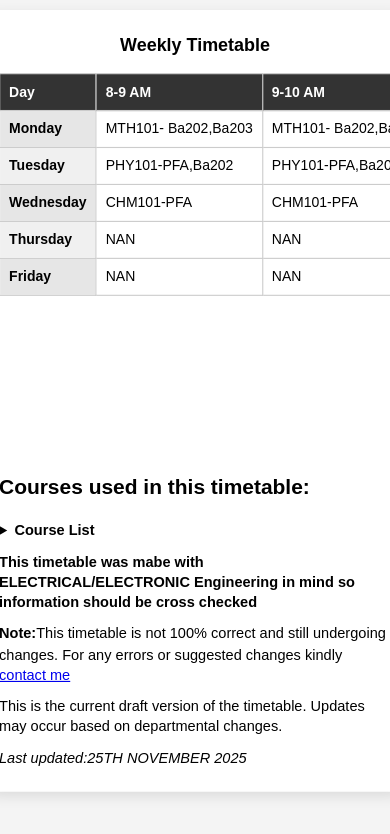
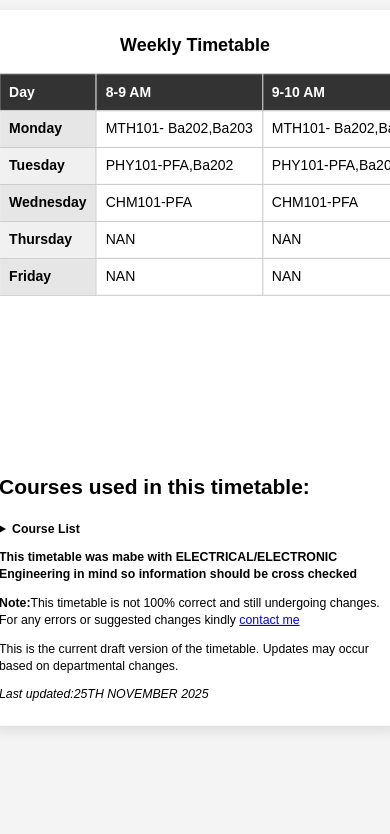
Before and after one commit to dominion-bit/TIMETABLE, a plain HTML site: page index.html in a window 390 px wide. Drawn offline with Linux system fonts and the light colour scheme.

Commit message:
Refactor CSS for improved mobile responsiveness

```diff
--- a/style.css/styles.css
+++ b/style.css/styles.css
@@ -55,11 +55,11 @@ tr:nth-child(even) td:first-child {
 
 summary {
     cursor: pointer;
-    font-size: 16px;
+    font-size: 13px;
 }
 
 p {
-    font-size: small;
+    font-size: 11px;
 }
 
 /* 🔥 Better Mobile Styles */
@@ -100,7 +100,7 @@ p {
     }
 
     p, summary, li {
-        font-size: 13px;
+        font-size: 11px;
         line-height: 1.4;
     }
 
```
